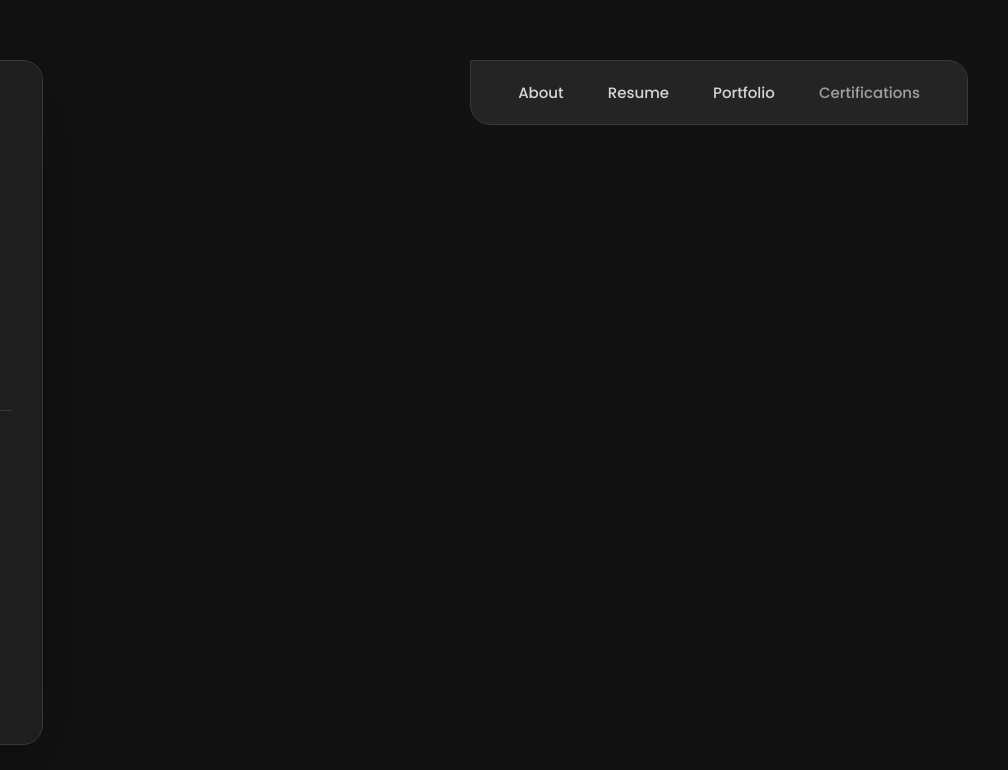
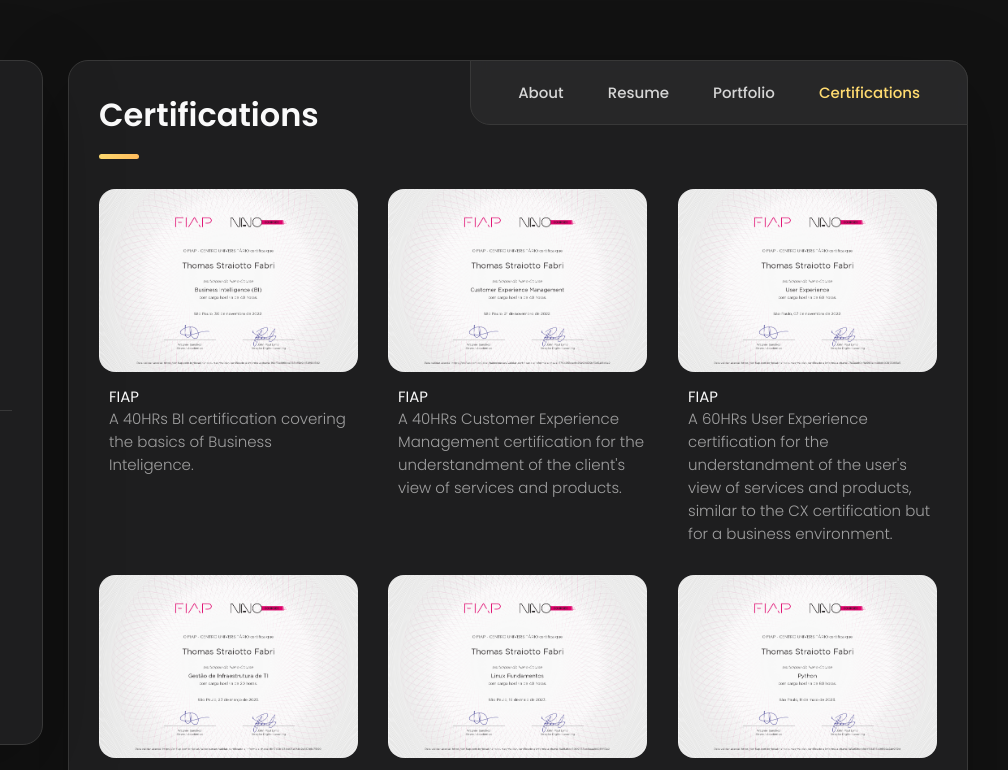
Before and after one commit to ThomasFabri/ThomasFabri.github.io, a plain HTML site: page index.html in a window 1280 px wide. Both pictures are taken after a click on the button "Certifications". Shown: the top 770 px of the page, 272-1280 px from the left. Drawn offline with nearby package versions, Linux system fonts and the light colour scheme.

Commit message:
Update index.html

```diff
--- a/index.html
+++ b/index.html
@@ -528,7 +528,7 @@
         - #Certifications
       -->
 
-      <article class="Certifications" data-page="Certifications">
+      <article class="certifications" data-page="certifications">
 
         <header>
           <h2 class="h2 article-title">Certifications</h2>
```
